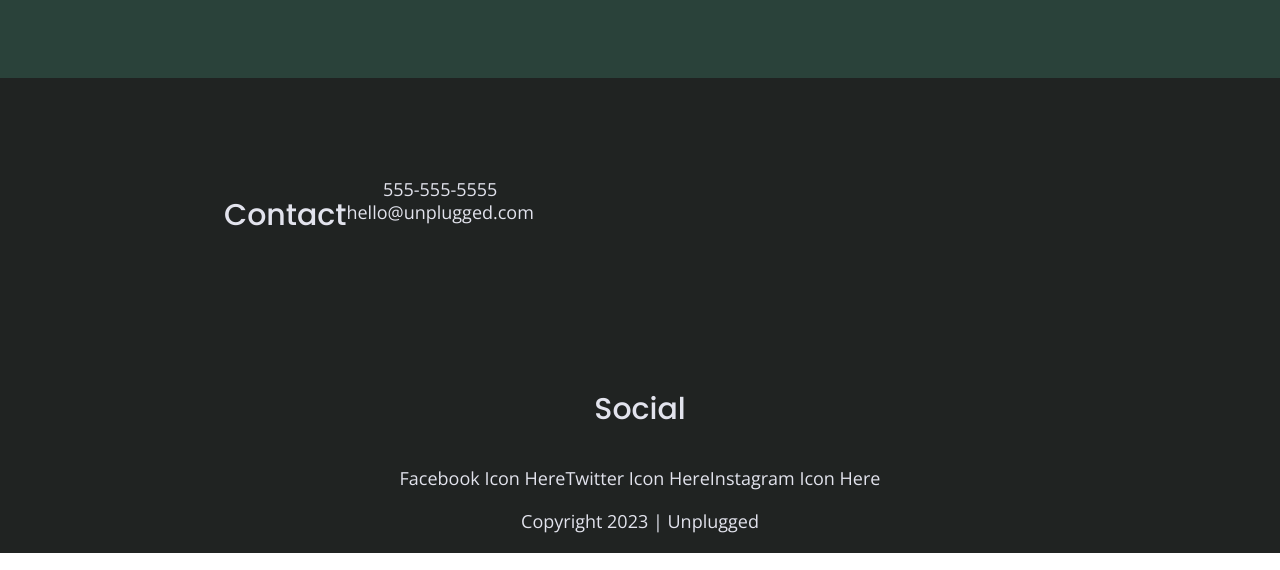
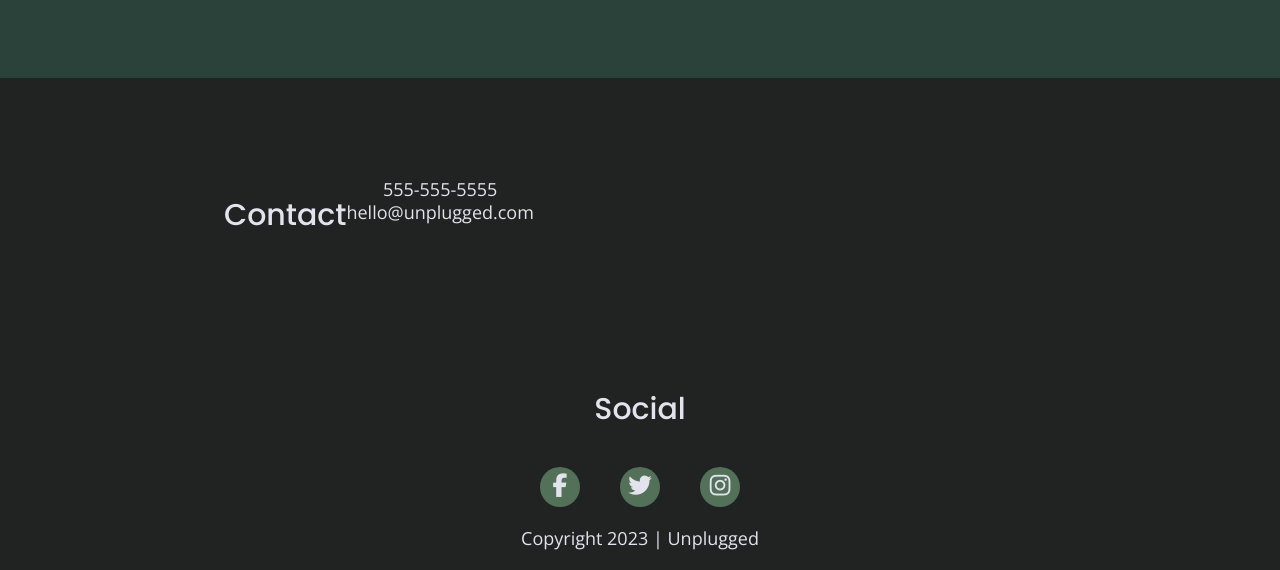
Before and after one commit to libet06/unplugged, a website built with Parcel: page index.html in a window 1280 px wide. Shown: the part 2735-3305 px from the top of the page. Built offline with nearby package versions, Linux system fonts and the light colour scheme.

Commit message:
Added and styled icons

```diff
--- a/css/main.css
+++ b/css/main.css
@@ -231,9 +231,17 @@ footer .social-icons {
 }
 
 footer .social-icons p {
+  background-color: #527158;
+  border-radius: 50%;
+  width: 40px;
+  height: 40px;
   display: flex;
   justify-content: center;
   align-items: center;
+}
+
+footer .social-icons p i {
+  font-size: 1.3125em;
 }
 
 footer .copyright {
@@ -653,6 +661,11 @@ input [type=button] {
     line-height: 1.285;
   }
 
+  footer .social-icons {
+    width: 12.5em;
+    justify-content: space-between;
+  }
+
   footer .copyright {
     width: 100%;
   }
--- a/index.html
+++ b/index.html
@@ -145,9 +145,9 @@
 
       <h4>Social</h4>
       <div class="social-icons">
-        <p><a href="http://www.facebook.com" target="_blank">Facebook Icon Here</a></p>
-        <p><a href="http://www.twitter.com" target="_blank">Twitter Icon Here</a></p>
-        <p><a href="http://www.instagram.com" target="_blank">Instagram Icon Here</a></p>
+        <p><a href="http://www.facebook.com" target="_blank"><i class="fab fa-facebook-f"></i></a></p>
+        <p><a href="http://www.twitter.com" target="_blank"><i class="fab fa-twitter"></i></a></p>
+        <p><a href="http://www.instagram.com" target="_blank"><i class="fab fa-instagram"></i></a></p>
       </div>
     </div>
 
```
Also changed, not shown: about/index.html (+3 -3 lines), faq/index.html (+3 -3 lines).
